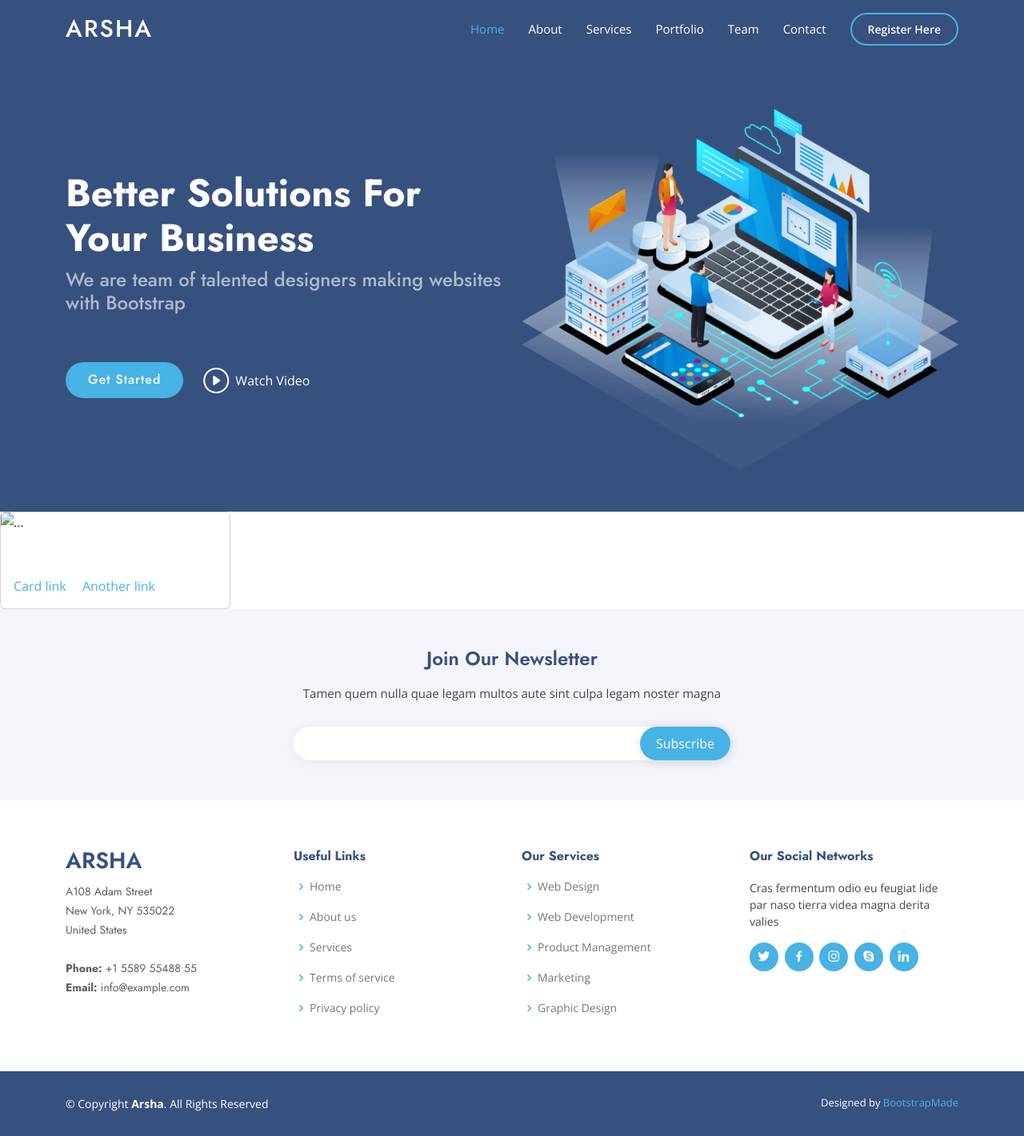
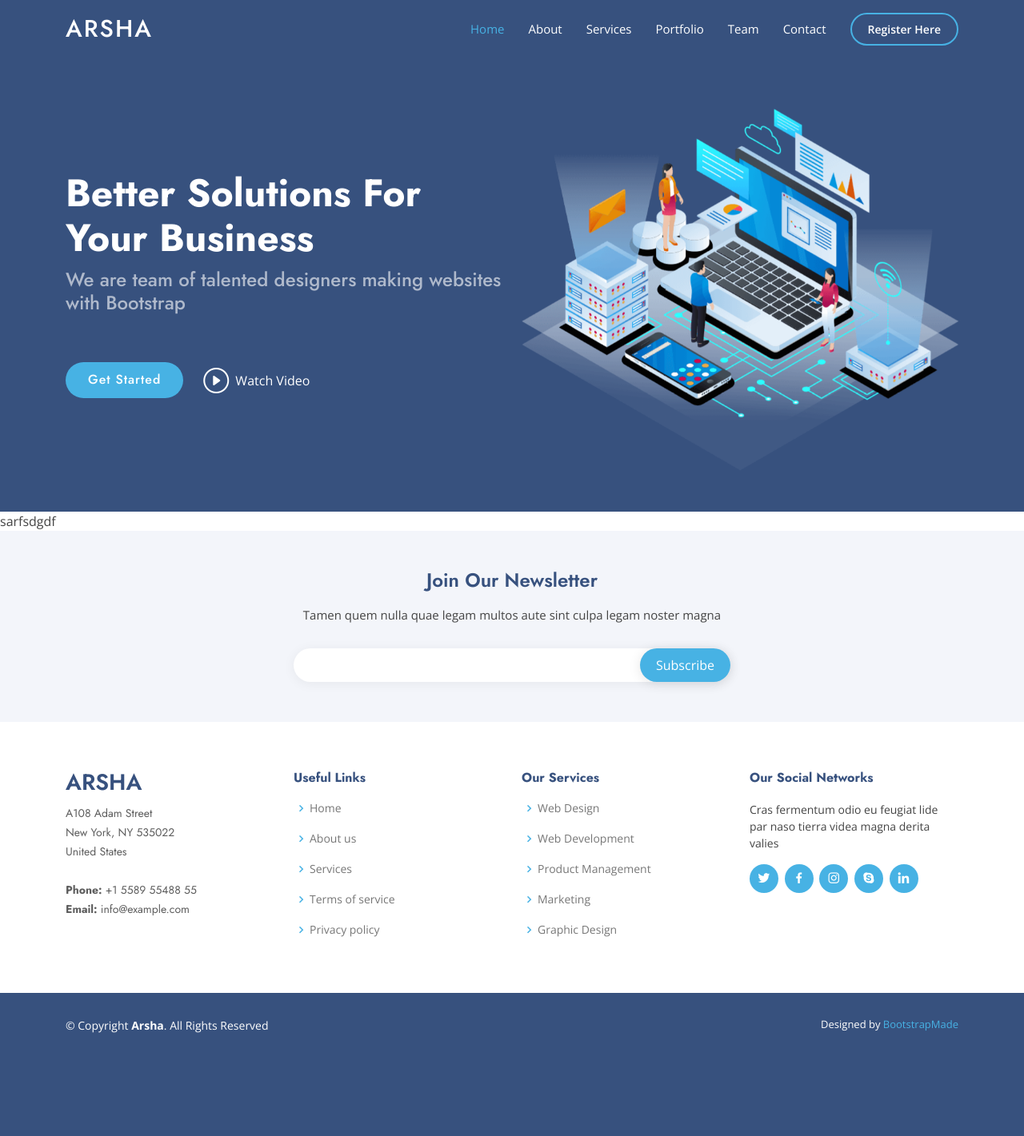
Before and after one commit to atika2106b/pythonproject, a Django app: template Ecom/templates/Ecom/productdetail.html in a window 1280 px wide. Shown: the whole page at 80% size. After the commit the page ends 1292 px from the top, so only its background shows below. Run offline with Django 3.2, Linux system fonts and the light colour scheme; the template is opened without the code that fills it, so the values that code supplies are empty; some libraries are stand-ins or nearby versions.

Commit message:
changes in productdetail page sadam

```diff
--- a/Ecom/templates/Ecom/productdetail.html
+++ b/Ecom/templates/Ecom/productdetail.html
@@ -2,18 +2,6 @@
 
 {% block myblock %}
 
-<div class="card" style="width: 18rem;">
-    <img src="{{singleprod.product_image.url}}" class="card-img-top" alt="...">
-    <div class="card-body">
-      <h5 class="card-title">{{singleprod.name}}</h5>
-      <p class="card-text">
-        {{singleprod.description}}
-    </p>
-    </div>
-    <div class="card-body">
-      <a href="#" class="card-link">Card link</a>
-      <a href="#" class="card-link">Another link</a>
-    </div>
-  </div>
+sarfsdgdf
 
 {% endblock myblock %}
```
